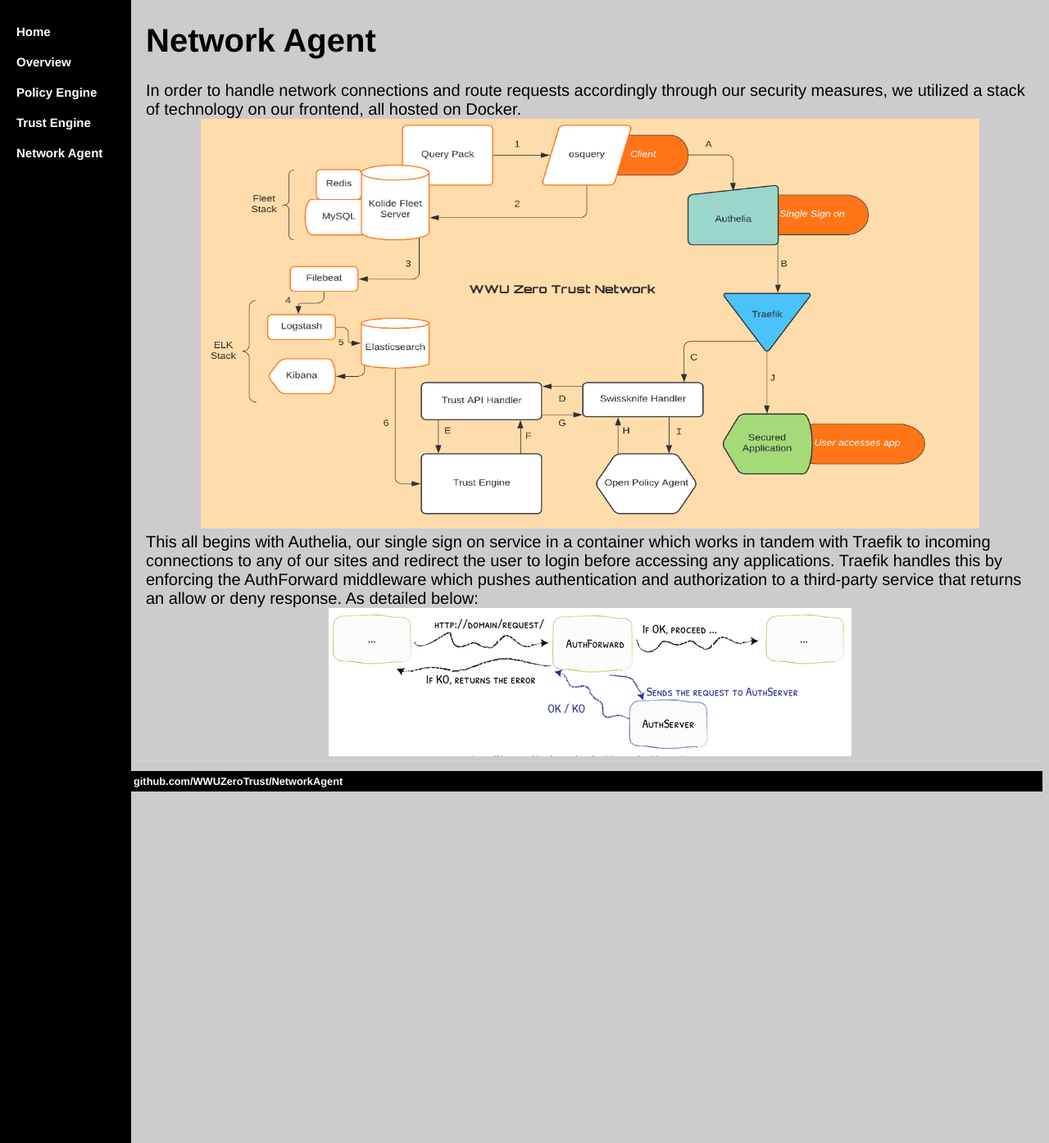
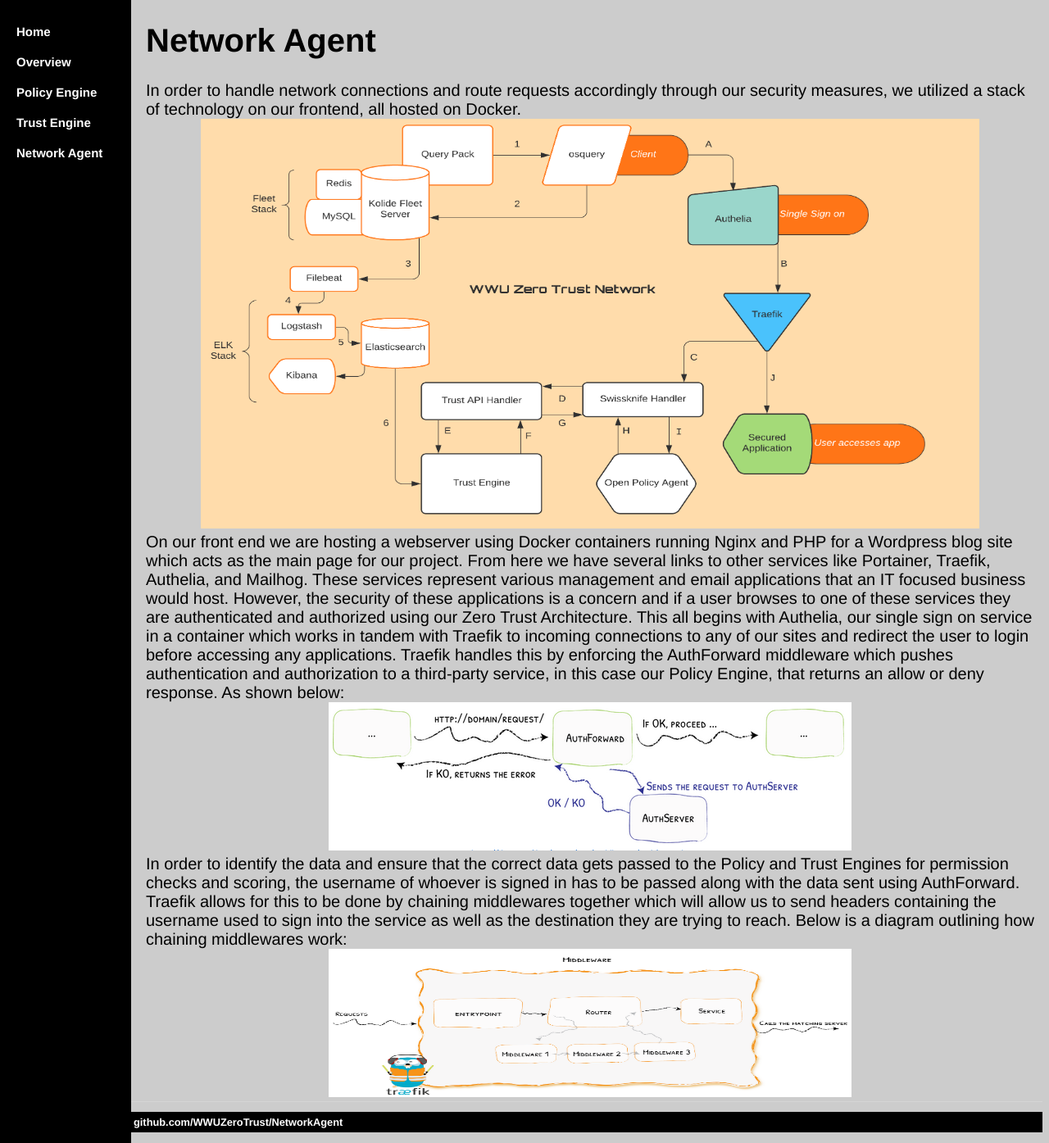
Before and after one commit to WWUZeroTrust/WWUZeroTrust.github.io, a Jekyll site: the page NetworkAgent/index.html, which Jekyll copies as it is, in a window 1280 px wide and 1395 px high. Shown: the whole window at 82% size. Built offline with Jekyll 4.4.1, drawn with Linux system fonts in a browser that asks for light colours.

Commit message:
Update index.html

```diff
--- a/NetworkAgent/index.html
+++ b/NetworkAgent/index.html
@@ -105,9 +105,16 @@
 
 	<center><img src="/image/Flowchart_Traefik_NetworkAgent.png" alt="hi" class="inline" height="500" width="950"/></center>
 
-	This all begins with Authelia, our single sign on service in a container which works in tandem with Traefik to incoming connections to any of our sites and redirect the user to login before accessing any applications. Traefik handles this by enforcing the AuthForward middleware which pushes authentication and authorization to a third-party service that returns an allow or deny response. As detailed below:
+	On our front end we are hosting a webserver using Docker containers running Nginx and PHP for a Wordpress blog site which acts as the main page for our project. From here we have several links to other services like Portainer, Traefik, Authelia, and Mailhog. These services represent various management and email applications that an IT focused business would host. However, the security of these applications is a concern and if a user browses to one of these services they are authenticated and authorized using our Zero Trust Architecture.
+
+	This all begins with Authelia, our single sign on service in a container which works in tandem with Traefik to incoming connections to any of our sites and redirect the user to login before accessing any applications. Traefik handles this by enforcing the AuthForward middleware which pushes authentication and authorization to a third-party service, in this case our Policy Engine, that returns an allow or deny response. As shown below:
 
 	<center><img src="/image/Traefik3.png" alt="hi" class="inline" height="181" width="638"/></center>
+
+	In order to identify the data and ensure that the correct data gets passed to the Policy and Trust Engines for permission checks and scoring, the username of whoever is signed in has to be passed along with the data sent using AuthForward. Traefik allows for this to be done by chaining middlewares together which will allow us to send headers containing the username used to sign into the service as well as the destination they are trying to reach. Below is a diagram outlining how chaining middlewares work:
+
+	<center><img src="/image/Traefik1.png" alt="hi" class="inline" height="181" width="638"/></center>
+
 
 
 	</div>
```
